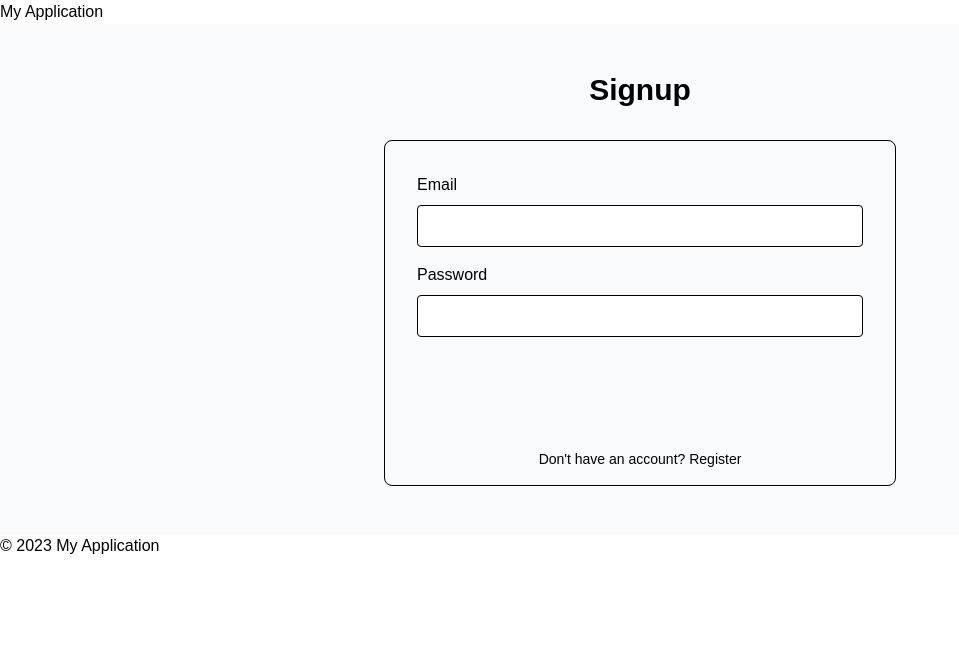
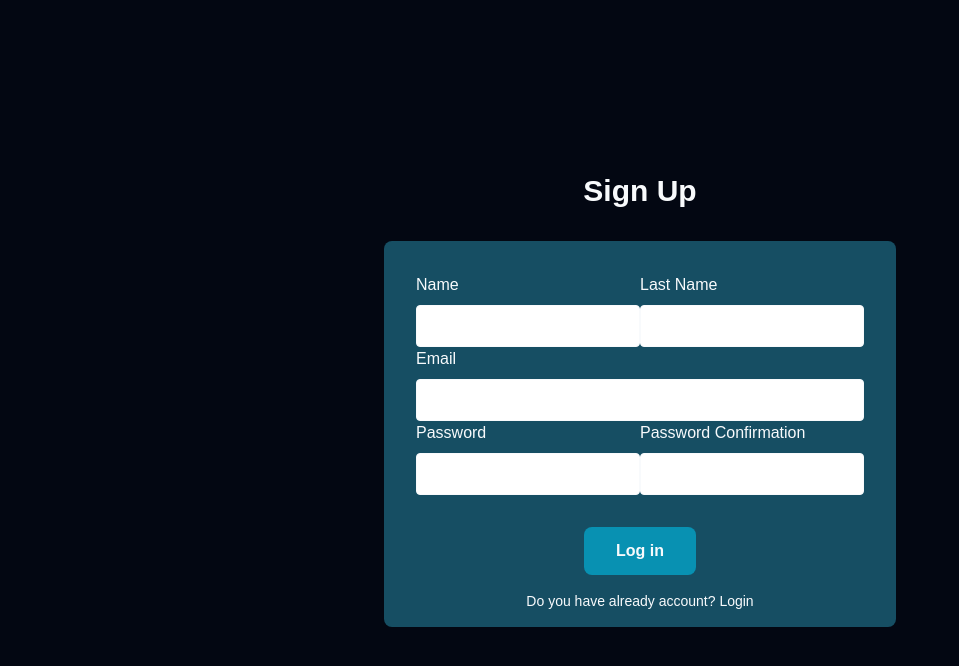
Before and after one commit to Santiago-Pe/auth-micro-frontend, a React (Vite) app: page /signup in a window 1280 px wide. Shown: the top 666 px of the page, without its empty margins (0-959 px from the left). Built offline with nearby package versions, Linux system fonts and the light colour scheme.

Commit message:
UPDATE: add new styles to forms

```diff
--- /dev/null
+++ b/src/components/containerUsers/Container.js
@@ -0,0 +1,49 @@
+import React from "react";
+
+const Container = () => {
+  return (
+    <div class="w-64 bg-white shadow-lg rounded-2xl dark:bg-gray-800">
+      <img
+        alt="profil"
+        src="/images/landscape/1.jpg"
+        class="w-full mb-4 rounded-t-lg h-28"
+      />
+      <div class="flex flex-col items-center justify-center p-4 -mt-16">
+        <a href="#" class="relative block">
+          <img
+            alt="profil"
+            src="/images/person/1.jpg"
+            class="mx-auto object-cover rounded-full h-16 w-16 "
+          />
+        </a>
+        <p class="mt-2 text-xl font-medium text-gray-800 dark:text-white">
+          Charlie
+        </p>
+        <p class="flex items-center text-xs text-gray-400">
+          <svg
+            width="10"
+            height="10"
+            fill="currentColor"
+            class="w-4 h-4 mr-2"
+            viewBox="0 0 1792 1792"
+            xmlns="http://www.w3.org/2000/svg"
+          >
+            <path d="M491 1536l91-91-235-235-91 91v107h128v128h107zm523-928q0-22-22-22-10 0-17 7l-542 542q-7 7-7 17 0 22 22 22 10 0 17-7l542-542q7-7 7-17zm-54-192l416 416-832 832h-416v-416zm683 96q0 53-37 90l-166 166-416-416 166-165q36-38 90-38 53 0 91 38l235 234q37 39 37 91z"></path>
+          </svg>
+          Nantes
+        </p>
+        <p class="text-xs text-gray-400">FullStack dev</p>
+        <div class="flex items-center justify-between w-full gap-4 mt-8">
+          <button
+            type="button"
+            class="py-2 px-4  bg-indigo-600 hover:bg-indigo-700 focus:ring-indigo-500 focus:ring-offset-indigo-200 text-white w-full transition ease-in duration-200 text-center text-base font-semibold shadow-md focus:outline-none focus:ring-2 focus:ring-offset-2  rounded-lg "
+          >
+            See profile
+          </button>
+        </div>
+      </div>
+    </div>
+  );
+};
+
+export default Container;
--- a/src/components/layout/layout.tsx
+++ b/src/components/layout/layout.tsx
@@ -4,15 +4,13 @@ import { Outlet } from "react-router-dom";
 // Define the component with the FC (Function Component) type
 const Layout: FC = () => {
   return (
-    <div className="layout font-sans h-screen">
-      <header className="layout-header">
-        <h1>My Application</h1>
-      </header>
+    <div className="layout font-sans h-screen bg-gray-950 flex flex-col justify-between text-white">
+      <header className="layout-header">{/* <h1>My Application</h1> */}</header>
       <main className="layout-content">
         <Outlet />
       </main>
       <footer className="layout-footer">
-        <p>&copy; 2023 My Application</p>
+        {/* <p>&copy; 2023 My Application</p> */}
       </footer>
     </div>
   );
--- a/src/pages/home.tsx
+++ b/src/pages/home.tsx
@@ -2,7 +2,7 @@ import { FC } from "react";
 
 // Define the component with the FC (Function Component) type
 const Home: FC = () => {
-  return <div className="bg-white py-6 sm:py-8 lg:py-12">HOME</div>;
+  return <div className="h-full">HOME</div>;
 };
 
 export default Home;
--- a/src/pages/login.tsx
+++ b/src/pages/login.tsx
@@ -1,4 +1,5 @@
 import { FC } from "react";
+import { Link } from "react-router-dom";
 
 // Define the component with the FC (Function Component) type
 const Login: FC = () => {
@@ -9,7 +10,7 @@ const Login: FC = () => {
           Login
         </h2>
 
-        <form className="mx-auto max-w-lg rounded-lg border">
+        <form className="mx-auto max-w-lg rounded-lg  bg-teal-900 ">
           <div className="flex flex-col gap-4 p-4 md:p-8">
             <div>
               <label
@@ -20,7 +21,7 @@ const Login: FC = () => {
               </label>
               <input
                 name="email"
-                className="w-full rounded border bg-gray-50 px-3 py-2 text-gray-800 outline-none ring-indigo-300 transition duration-100 focus:ring"
+                className="w-full rounded border bg-gray-50 px-3 py-2 text-gray-800 outline-none ring-indigo-300 transition duration-100 focus:outline-none focus:ring focus:ring-teal-400"
                 type="email" // Adding type attribute for email
                 id="email"
               />
@@ -35,13 +36,13 @@ const Login: FC = () => {
               </label>
               <input
                 name="password"
-                className="w-full rounded border bg-gray-50 px-3 py-2 text-gray-800 outline-none ring-indigo-300 transition duration-100 focus:ring"
+                className="w-full rounded border bg-gray-50 px-3 py-2 text-gray-800 outline-none ring-indigo-300 transition duration-100 focus:outline-none focus:ring focus:ring-teal-400"
                 type="password" // Adding type attribute for password
                 id="password"
               />
             </div>
 
-            <button className="block rounded-lg bg-gray-800 px-8 py-3 text-center text-sm font-semibold text-white outline-none ring-gray-300 transition duration-100 hover:bg-gray-700 focus-visible:ring active:bg-gray-600 md:text-base">
+            <button className="block rounded-lg bg-teal-600 px-8 py-3 text-center text-sm font-semibold text-white outline-none ring-gray-300 transition duration-100 hover:bg-teal-700 focus-visible:ring active:bg-gray-600 md:text-base">
               Log in
             </button>
           </div>
@@ -49,12 +50,12 @@ const Login: FC = () => {
           <div className="flex items-center justify-center bg-gray-100 p-4">
             <p className="text-center text-sm text-gray-500">
               Don't have an account?{" "}
-              <a
-                href="#"
+              <Link
+                to={"/signup"}
                 className="text-indigo-500 transition duration-100 hover:text-indigo-600 active:text-indigo-700"
               >
-                Register
-              </a>
+                Signup
+              </Link>
             </p>
           </div>
         </form>
--- a/src/pages/sigunup.tsx
+++ b/src/pages/sigunup.tsx
@@ -1,16 +1,47 @@
 import { FC } from "react";
+import { Link } from "react-router-dom";
 
 // Define the component with the FC (Function Component) type
 const Signup: FC = () => {
   return (
-    <div className="bg-white py-6 sm:py-8 lg:py-12">
     <div className="mx-auto max-w-screen-2xl px-4 md:px-8">
       <h2 className="mb-4 text-center text-2xl font-bold text-gray-800 md:mb-8 lg:text-3xl">
-          Signup
+        Sign Up
       </h2>
 
-        <form className="mx-auto max-w-lg rounded-lg border">
-          <div className="flex flex-col gap-4 p-4 md:p-8">
+      <form className="mx-auto max-w-lg rounded-lg  bg-teal-900 x">
+        <div className="gap-4 p-4 md:p-8">
+          <div className="grid grid-cols-2">
+            <div>
+              <label
+                htmlFor="name"
+                className="mb-2 inline-block text-sm text-gray-800 sm:text-base"
+              >
+                Name
+              </label>
+              <input
+                name="name"
+                className="w-full rounded border bg-gray-50 px-3 py-2 text-gray-800 outline-none ring-indigo-300 transition duration-100 focus:outline-none focus:ring focus:ring-teal-400"
+                type="text" // Adding type attribute for email
+                id="name"
+              />
+            </div>
+            <div>
+              <label
+                htmlFor="lastName"
+                className="mb-2 inline-block text-sm text-gray-800 sm:text-base"
+              >
+                Last Name
+              </label>
+              <input
+                name="lastName"
+                className="w-full rounded border bg-gray-50 px-3 py-2 text-gray-800 outline-none ring-indigo-300 transition duration-100 focus:outline-none focus:ring focus:ring-teal-400"
+                type="lastName" // Adding type attribute for lastName
+                id="lastName"
+              />
+            </div>
+          </div>
+          <div className="grid grid-cols-1">
             <div>
               <label
                 htmlFor="email"
@@ -20,12 +51,14 @@ const Signup: FC = () => {
               </label>
               <input
                 name="email"
-                className="w-full rounded border bg-gray-50 px-3 py-2 text-gray-800 outline-none ring-indigo-300 transition duration-100 focus:ring"
+                className="w-full rounded border bg-gray-50 px-3 py-2 text-gray-800 outline-none ring-indigo-300 transition duration-100 focus:outline-none focus:ring focus:ring-teal-400"
                 type="email" // Adding type attribute for email
                 id="email"
               />
             </div>
+          </div>
 
+          <div className="grid grid-cols-2">
             <div>
               <label
                 htmlFor="password"
@@ -35,30 +68,45 @@ const Signup: FC = () => {
               </label>
               <input
                 name="password"
-                className="w-full rounded border bg-gray-50 px-3 py-2 text-gray-800 outline-none ring-indigo-300 transition duration-100 focus:ring"
+                className="w-full rounded border bg-gray-50 px-3 py-2 text-gray-800 outline-none ring-indigo-300 transition duration-100 focus:outline-none focus:ring focus:ring-teal-400"
                 type="password" // Adding type attribute for password
                 id="password"
               />
             </div>
-
-            <button className="block rounded-lg bg-gray-800 px-8 py-3 text-center text-sm font-semibold text-white outline-none ring-gray-300 transition duration-100 hover:bg-gray-700 focus-visible:ring active:bg-gray-600 md:text-base">
+            <div>
+              <label
+                htmlFor="password"
+                className="mb-2 inline-block text-sm text-gray-800 sm:text-base"
+              >
+                Password Confirmation
+              </label>
+              <input
+                name="confirmPassword"
+                className="w-full rounded border bg-gray-50 px-3 py-2 text-gray-800 outline-none ring-indigo-300 transition duration-100 focus:outline-none focus:ring focus:ring-teal-400"
+                type="password" // Adding type attribute for password
+                id="confirmPassword"
+              />
+            </div>
+          </div>
+        </div>
+        <div className="flex flex-row justify-center">
+          <button className="block rounded-lg bg-teal-600 px-8 py-3 text-center text-sm font-semibold text-white outline-none ring-gray-300 transition duration-100 hover:bg-teal-700 focus-visible:ring active:bg-gray-600 md:text-base">
             Log in
           </button>
         </div>
 
         <div className="flex items-center justify-center bg-gray-100 p-4">
           <p className="text-center text-sm text-gray-500">
-              Don't have an account?{" "}
-              <a
-                href="#"
+            Do you have already account?{" "}
+            <Link
+              to={"/login"}
               className="text-indigo-500 transition duration-100 hover:text-indigo-600 active:text-indigo-700"
             >
-                Register
-              </a>
+              Login
+            </Link>
           </p>
         </div>
       </form>
-      </div>
     </div>
   );
 };
```
Lines whose indentation alone changed are shown as unchanged.
